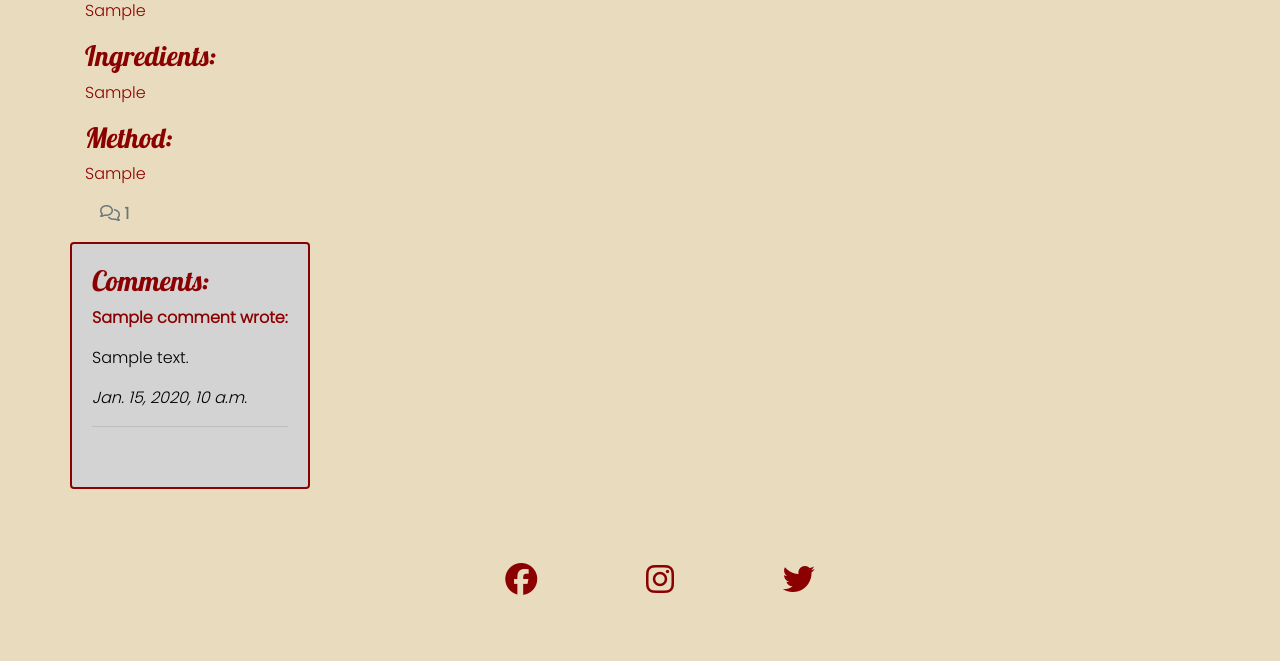
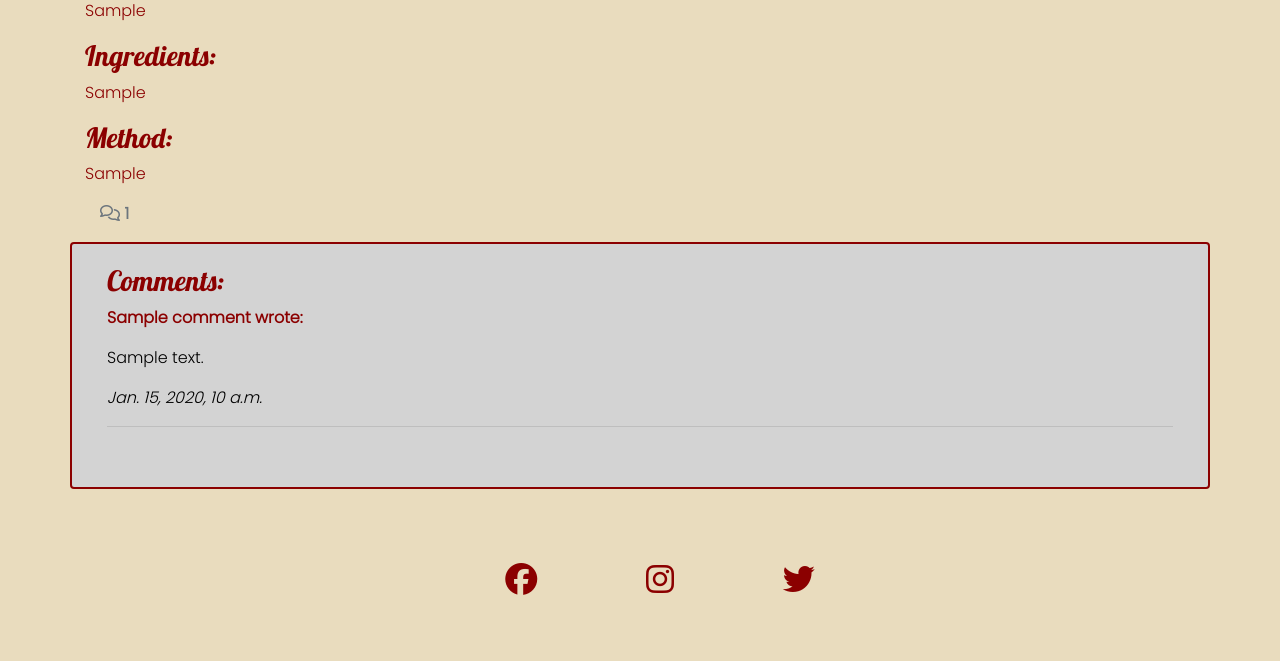
Before and after one commit to frankiesanjana/bake-it-better, a Django app: a page that uses templates/bake-detail.html in a window 1280 px wide. Shown: the part 511-1172 px from the top of the page. Run offline with Django 3.2, Linux system fonts and the light colour scheme; tables that the repository leaves empty hold one stand-in row (values such as "Sample post"); some libraries are stand-ins or nearby versions.

Commit message:
Feat: Add msg if no comments yet, bake-detail.html

```diff
--- a/templates/bake-detail.html
+++ b/templates/bake-detail.html
@@ -84,7 +84,7 @@
                     {% endif %}
                 </div>
             </div>
-            <div class="details-container"></div>
+            <div class="details-container">
                 <p class="card-text">
                     {{ bake.description | safe }}
                 </p>
@@ -114,16 +114,18 @@
                 </div>
             </div>
         </div>
+    </div>
     <div class="row">
-
-            <div class="card mb-4 mt-3 comment-card">
+            <div class="col-12 card mb-4 mt-3 comment-card">
                 <div class="card-body">
                     <h3>Comments:</h3>
+                    {% if comments.count == 0 %}
+                        <p>No comments yet - why not add yours below?</p>
+                    {% else %}
                         {% for comment in comments %}
                             <div class="comments">
                                 <p class="author">
-                            {{ comment.name }}
-                            wrote:
+                                    {{ comment.name }} wrote:
                                 </p>
                                     {{ comment.body | linebreaks }}
                                 <p>
@@ -133,6 +135,7 @@
                                 </p>
                             </div>
                         {% endfor %}
+                    {% endif %}
                     <hr>
                     <br>
                     {% if commented %}
```
Lines whose indentation alone changed are shown as unchanged.
